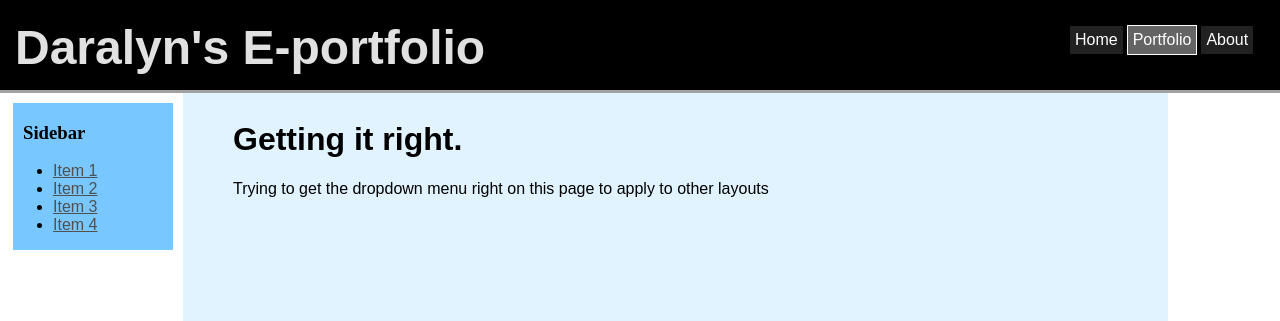
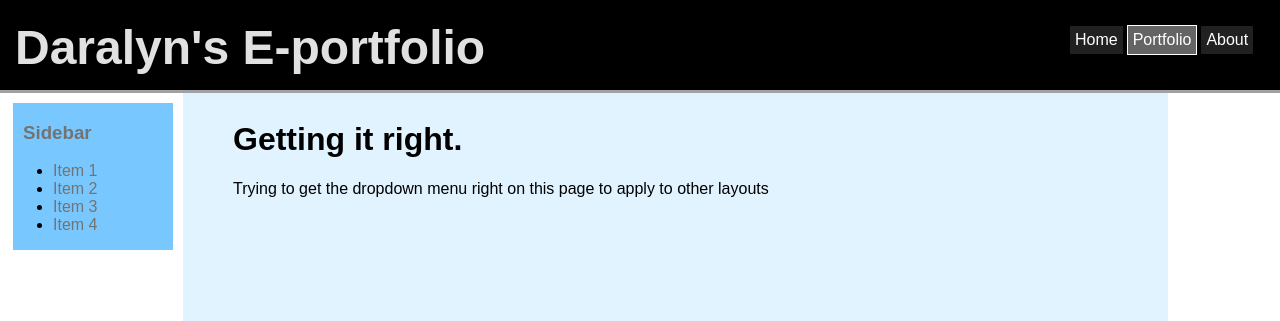
Before and after one commit to daralyn/daralyn.github.io, a Jekyll site: the page built from gettingitrightpage.html, in a window 1280 px wide. Shown: the top 321 px of the page. Built offline with Jekyll 4.4.1, drawn with Linux system fonts in a browser that asks for light colours.

Commit message:
Update gettingitrightpage.html

```diff
--- a/gettingitrightpage.html
+++ b/gettingitrightpage.html
@@ -7,12 +7,12 @@ title: Daralyn's Trial Page
 </style>
 
 <div class="sidebar">
-	<h3>Sidebar</h3>
+	<h3><a class="sidelinkbig">Sidebar</a></h3>
 		<ul class="sidelist">
-			<li><a href="/">Item 1</a></li>
-			<li><a href="/">Item 2</a></li>
-			<li><a href="/">Item 3</a></li>
-			<li><a href="/">Item 4</a></li>
+			<li><a class="sidelinkreg" href="/">Item 1</a></li>
+			<li><a class="sidelinkreg" href="/">Item 2</a></li>
+			<li><a class="sidelinkreg" href="/">Item 3</a></li>
+			<li><a class="sidelinkreg" href="/">Item 4</a></li>
 		</ul>
 </div> <!-- sidebar-->
 
```
